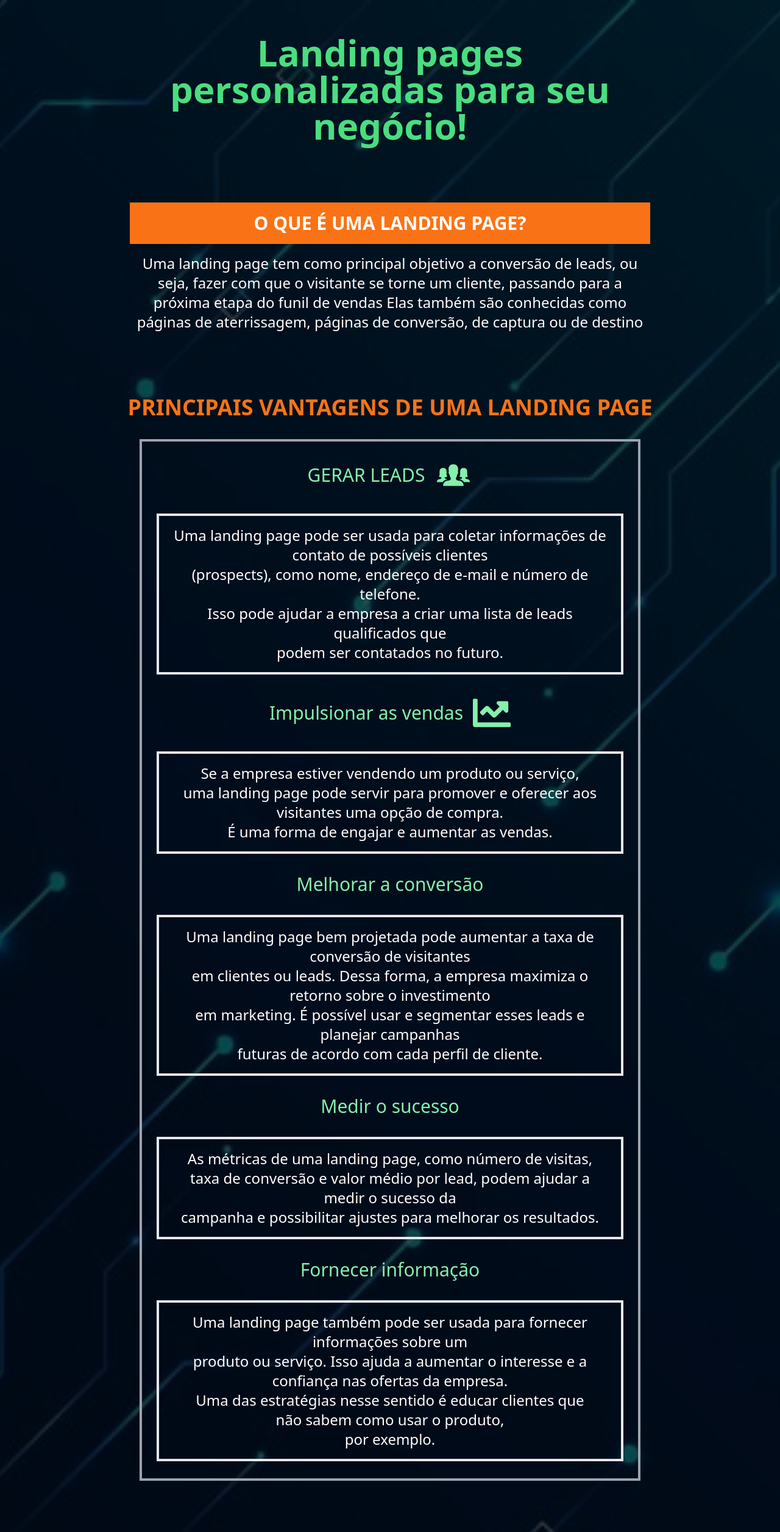
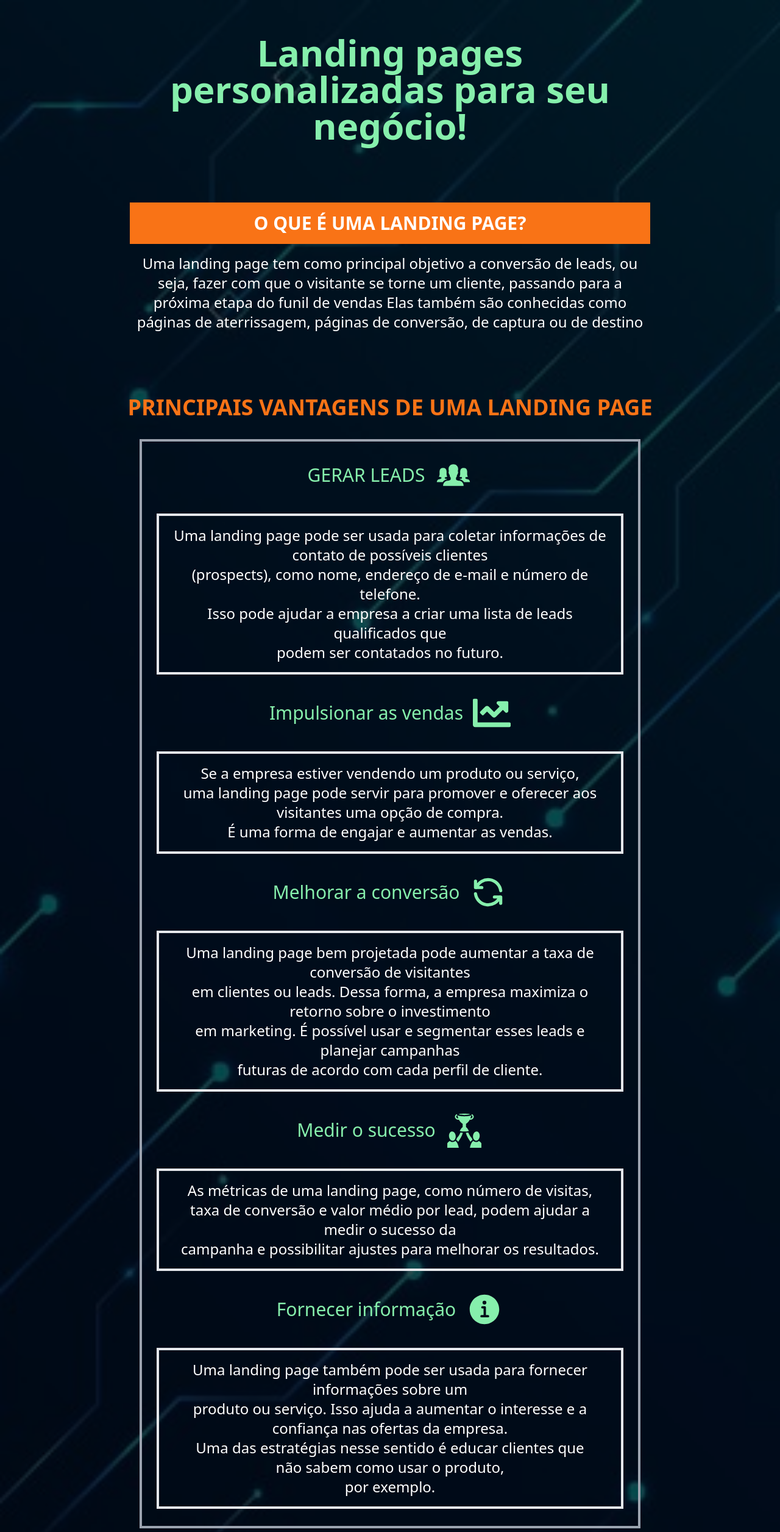
Before and after one commit to mmissura/landing-pages, a React (Vite) app: page / in a window 1280 px wide. Shown: the top 2512 px of the page at 61% size. Built offline with nearby package versions, Linux system fonts and the light colour scheme.

Commit message:
refactor: improvement layouts and insert icons

```diff
--- a/src/App.tsx
+++ b/src/App.tsx
@@ -1,12 +1,16 @@
 import { BsWhatsapp } from 'react-icons/bs';
 import { FaChartLine } from 'react-icons/fa';
 import { IoIosPeople } from 'react-icons/io';
+import { TbRefresh } from "react-icons/tb";
+import { GiChampions } from "react-icons/gi";
+import { IoInformationCircle } from "react-icons/io5";
 
 export const App = () => {
   return (
     <div className="w-full overflow-x-hidden bg-map">
       <div className="bg-black">
-        <h1 className="text-4xl text-center font-bold 2xl:text-6xl xl:text-6xl lg:text-6xl mt-10 text-green-400 p-4 2xl:w-2/3 xl:w-2/3 lg:w-2/3 w-4/5">
+        <h1 className="text-4xl text-center font-bold 2xl:text-6xl xl:text-6xl lg:text-6xl mt-10
+         text-green-300 p-4 2xl:w-2/3 xl:w-2/3 lg:w-2/3 w-4/5">
           Landing pages personalizadas para seu negócio!
         </h1>
 
@@ -76,9 +80,10 @@ export const App = () => {
 
               <h2
                 className="text-xl text-center 2xl:text-2xl xl:text-3xl lg:text-2xl
-              mb-8 text-green-300 px-12"
+              mb-8 text-green-300 px-12 flex justify-center items-center gap-4"
               >
                 Melhorar a conversão
+                <TbRefresh size={62}/>
               </h2>
 
               <p className="text-xl text-center 2xl:text-2xl xl:text-2xl lg:text-2xl mb-8 text-white  border-4 p-4">
@@ -92,9 +97,10 @@ export const App = () => {
               </p>
               <h2
                 className="text-xl text-center 2xl:text-2xl xl:text-3xl lg:text-2xl
-              mb-8 text-green-300 px-12"
+              mb-8 text-green-300 px-12 flex justify-center items-center gap-4"
               >
                 Medir o sucesso
+                <GiChampions size={62}/>
               </h2>
 
               <p className="text-xl text-center 2xl:text-2xl xl:text-2xl lg:text-2xl mb-8 text-white border-4 p-4">
@@ -107,9 +113,10 @@ export const App = () => {
 
               <h2
                 className="text-xl text-center 2xl:text-2xl xl:text-3xl lg:text-2xl
-              mb-8 text-green-300 px-12"
+              mb-8 text-green-300 px-12 flex justify-center items-center gap-4"
               >
                 Fornecer informação
+                <IoInformationCircle size={62}/>
               </h2>
 
               <p className="text-xl text-center 2xl:text-2xl xl:text-2xl lg:text-2xl mb-1 text-white px-12 border-4 p-4">
```
